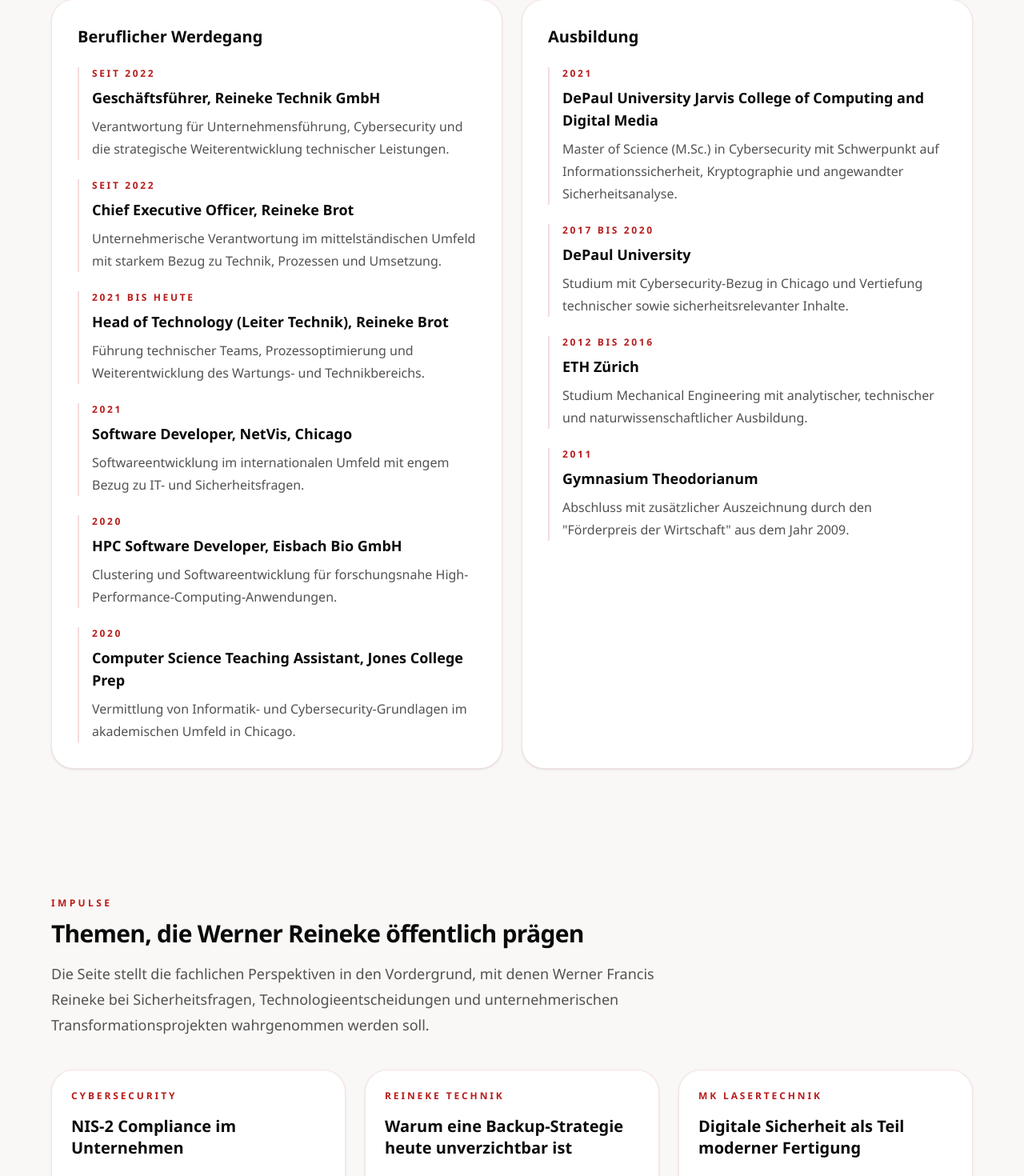
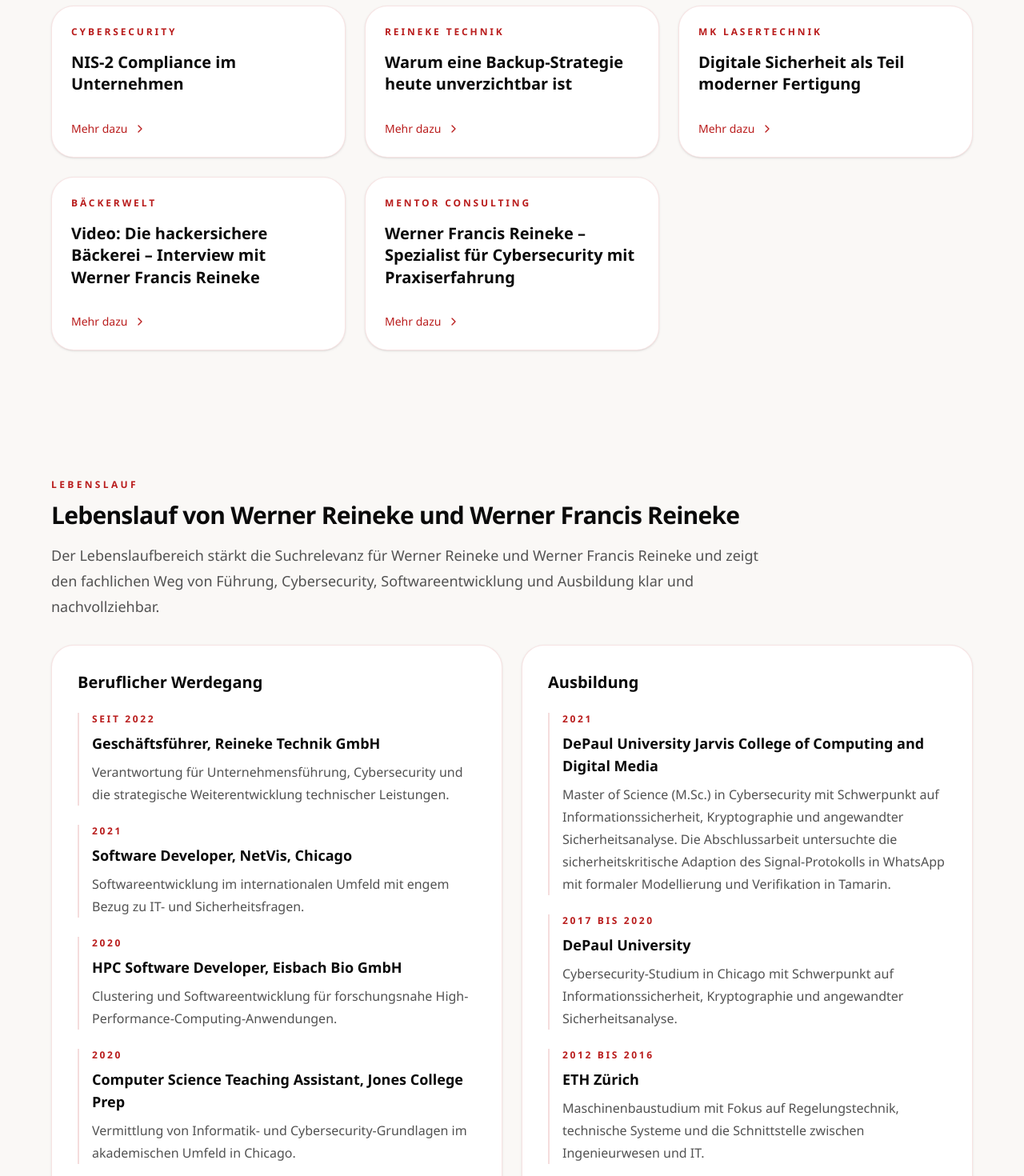
Before and after one commit to rewerner42/rewerner42.github.io, a React (Vite) app: page / in a window 1280 px wide. Shown: the part 2912-4382 px from the top of the page at 80% size. Built offline with nearby package versions, Linux system fonts and the light colour scheme.

Commit message:
change positions on website. change lebenslauf inhalt.

```diff
--- a/src/App.jsx
+++ b/src/App.jsx
@@ -142,16 +142,6 @@
           text: 'Verantwortung für Unternehmensführung, Cybersecurity und die strategische Weiterentwicklung technischer Leistungen.',
         },
         {
-          period: 'seit 2022',
-          title: 'Chief Executive Officer, Reineke Brot',
-          text: 'Unternehmerische Verantwortung im mittelständischen Umfeld mit starkem Bezug zu Technik, Prozessen und Umsetzung.',
-        },
-        {
-          period: '2021 bis heute',
-          title: 'Head of Technology (Leiter Technik), Reineke Brot',
-          text: 'Führung technischer Teams, Prozessoptimierung und Weiterentwicklung des Wartungs- und Technikbereichs.',
-        },
-        {
           period: '2021',
           title: 'Software Developer, NetVis, Chicago',
           text: 'Softwareentwicklung im internationalen Umfeld mit engem Bezug zu IT- und Sicherheitsfragen.',
@@ -171,17 +161,17 @@
         {
           period: '2021',
           title: 'DePaul University Jarvis College of Computing and Digital Media',
-          text: 'Master of Science (M.Sc.) in Cybersecurity mit Schwerpunkt auf Informationssicherheit, Kryptographie und angewandter Sicherheitsanalyse.',
+          text: 'Master of Science (M.Sc.) in Cybersecurity mit Schwerpunkt auf Informationssicherheit, Kryptographie und angewandter Sicherheitsanalyse. Die Abschlussarbeit untersuchte die sicherheitskritische Adaption des Signal-Protokolls in WhatsApp mit formaler Modellierung und Verifikation in Tamarin.',
         },
         {
           period: '2017 bis 2020',
           title: 'DePaul University',
-          text: 'Studium mit Cybersecurity-Bezug in Chicago und Vertiefung technischer sowie sicherheitsrelevanter Inhalte.',
+          text: 'Cybersecurity-Studium in Chicago mit Schwerpunkt auf Informationssicherheit, Kryptographie und angewandter Sicherheitsanalyse.',
         },
         {
           period: '2012 bis 2016',
           title: 'ETH Zürich',
-          text: 'Studium Mechanical Engineering mit analytischer, technischer und naturwissenschaftlicher Ausbildung.',
+          text: 'Maschinenbaustudium mit Fokus auf Regelungstechnik, technische Systeme und die Schnittstelle zwischen Ingenieurwesen und IT.',
         },
         {
           period: '2011',
@@ -349,16 +339,6 @@
           text: 'Responsible for business leadership, cybersecurity, and the strategic development of technical services.',
         },
         {
-          period: 'since 2022',
-          title: 'Chief Executive Officer, Reineke Brot',
-          text: 'Entrepreneurial responsibility in a mid-sized business environment with strong links to technology, processes, and execution.',
-        },
-        {
-          period: '2021 to present',
-          title: 'Head of Technology, Reineke Brot',
-          text: 'Leadership of technical teams, process optimization, and development of the maintenance and technology function.',
-        },
-        {
           period: '2021',
           title: 'Software Developer, NetVis, Chicago',
           text: 'Software development in an international environment with close ties to IT and security topics.',
@@ -378,17 +358,17 @@
         {
           period: '2021',
           title: 'DePaul University Jarvis College of Computing and Digital Media',
-          text: 'Master of Science (M.Sc.) in Cybersecurity with focus areas in information security, cryptography, and applied security analysis.',
+          text: 'Master of Science (M.Sc.) in Cybersecurity with focus areas in information security, cryptography, and applied security analysis. The thesis examined the security-relevant adaptation of the Signal protocol in WhatsApp using formal modelling and verification in Tamarin.',
         },
         {
           period: '2017 to 2020',
           title: 'DePaul University',
-          text: 'Study period in Chicago with a strong cybersecurity orientation and technical specialization.',
+          text: 'Cybersecurity studies in Chicago with a focus on information security, cryptography, and applied security analysis.',
         },
         {
           period: '2012 to 2016',
           title: 'ETH Zurich',
-          text: 'Mechanical Engineering studies with a strong analytical, technical, and scientific foundation.',
+          text: 'Mechanical engineering studies with a focus on control engineering, technical systems, and the interface between engineering and IT.',
         },
         {
           period: '2011',
@@ -735,6 +715,38 @@
           </div>
         </section>
 
+        <section id="articles" className="px-4 py-14 sm:px-6 sm:py-20 lg:px-8">
+          <div className="mx-auto max-w-6xl">
+            <motion.div {...fadeUp} className="max-w-3xl">
+              <div className="text-[11px] font-semibold uppercase tracking-[0.28em] text-[#b91c1c] sm:text-xs">{t.insightsEyebrow}</div>
+              <h2 className="mt-3 text-2xl font-semibold tracking-tight sm:text-3xl">{t.insightsTitle}</h2>
+              <p className="mt-4 text-[15px] leading-7 text-neutral-600 sm:text-lg sm:leading-8">
+                {t.insightsText}
+              </p>
+            </motion.div>
+
+            <div className="mt-8 grid gap-4 sm:mt-10 md:grid-cols-3 sm:gap-6">
+              {t.articles.map((article, index) => (
+                <motion.a
+                  key={article.title}
+                  href={article.href}
+                  target="_blank"
+                  rel="noreferrer"
+                  {...fadeUp}
+                  transition={{ duration: 0.45, delay: index * 0.05 }}
+                  className="block rounded-[1.5rem] border border-[#b91c1c]/12 bg-white p-5 shadow-sm transition hover:-translate-y-0.5 hover:border-[#b91c1c]/25 hover:shadow-[0_18px_40px_-30px_rgba(185,28,28,0.35)] sm:rounded-[1.75rem] sm:p-6"
+                >
+                  <div className="text-[11px] font-semibold uppercase tracking-[0.24em] text-[#b91c1c] sm:text-xs">{article.category}</div>
+                  <h3 className="mt-4 text-lg font-semibold leading-snug sm:text-xl">{article.title}</h3>
+                  <div className="mt-8 inline-flex items-center gap-2 text-sm font-medium text-[#b91c1c]">
+                    {t.readMore} <ChevronRight className="h-4 w-4" />
+                  </div>
+                </motion.a>
+              ))}
+            </div>
+          </div>
+        </section>
+
         <section id="cv" className="px-4 py-14 sm:px-6 sm:py-20 lg:px-8">
           <div className="mx-auto max-w-6xl">
             <motion.div {...fadeUp} className="max-w-4xl">
@@ -777,38 +789,6 @@
                   ))}
                 </div>
               </motion.div>
-            </div>
-          </div>
-        </section>
-
-        <section id="articles" className="px-4 py-14 sm:px-6 sm:py-20 lg:px-8">
-          <div className="mx-auto max-w-6xl">
-            <motion.div {...fadeUp} className="max-w-3xl">
-              <div className="text-[11px] font-semibold uppercase tracking-[0.28em] text-[#b91c1c] sm:text-xs">{t.insightsEyebrow}</div>
-              <h2 className="mt-3 text-2xl font-semibold tracking-tight sm:text-3xl">{t.insightsTitle}</h2>
-              <p className="mt-4 text-[15px] leading-7 text-neutral-600 sm:text-lg sm:leading-8">
-                {t.insightsText}
-              </p>
-            </motion.div>
-
-            <div className="mt-8 grid gap-4 sm:mt-10 md:grid-cols-3 sm:gap-6">
-              {t.articles.map((article, index) => (
-                <motion.a
-                  key={article.title}
-                  href={article.href}
-                  target="_blank"
-                  rel="noreferrer"
-                  {...fadeUp}
-                  transition={{ duration: 0.45, delay: index * 0.05 }}
-                  className="block rounded-[1.5rem] border border-[#b91c1c]/12 bg-white p-5 shadow-sm transition hover:-translate-y-0.5 hover:border-[#b91c1c]/25 hover:shadow-[0_18px_40px_-30px_rgba(185,28,28,0.35)] sm:rounded-[1.75rem] sm:p-6"
-                >
-                  <div className="text-[11px] font-semibold uppercase tracking-[0.24em] text-[#b91c1c] sm:text-xs">{article.category}</div>
-                  <h3 className="mt-4 text-lg font-semibold leading-snug sm:text-xl">{article.title}</h3>
-                  <div className="mt-8 inline-flex items-center gap-2 text-sm font-medium text-[#b91c1c]">
-                    {t.readMore} <ChevronRight className="h-4 w-4" />
-                  </div>
-                </motion.a>
-              ))}
             </div>
           </div>
         </section>
```
